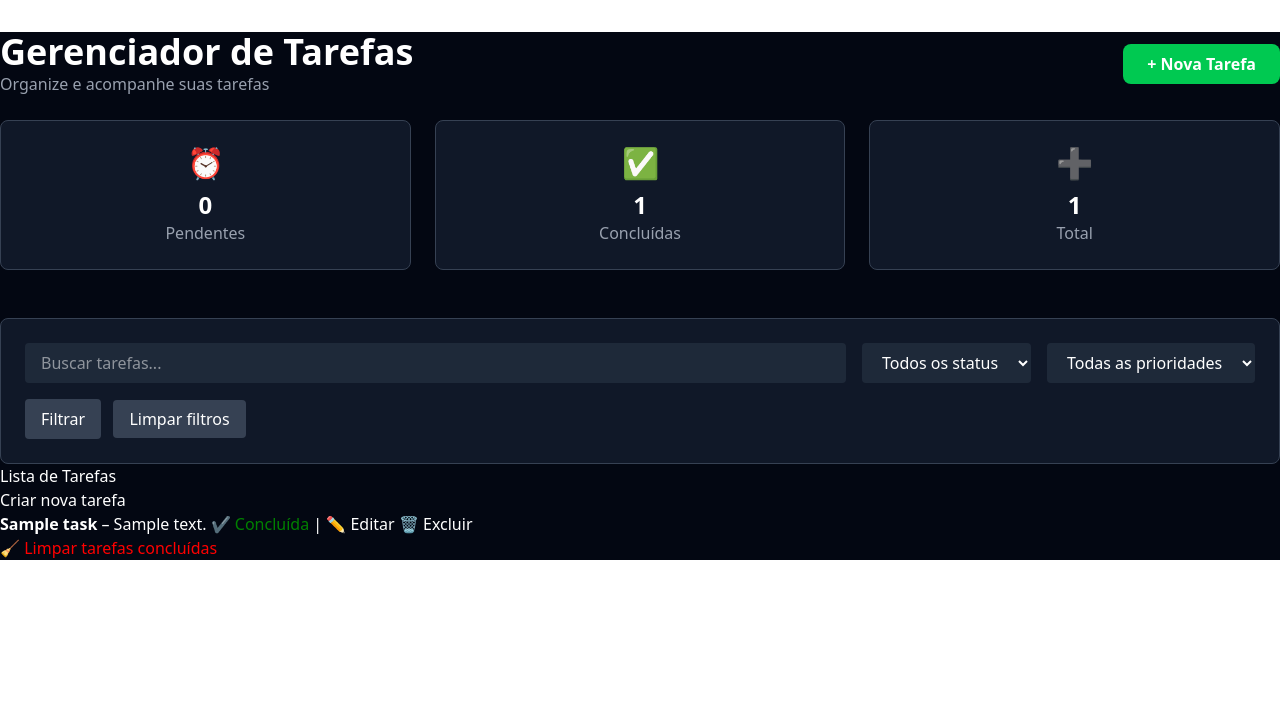
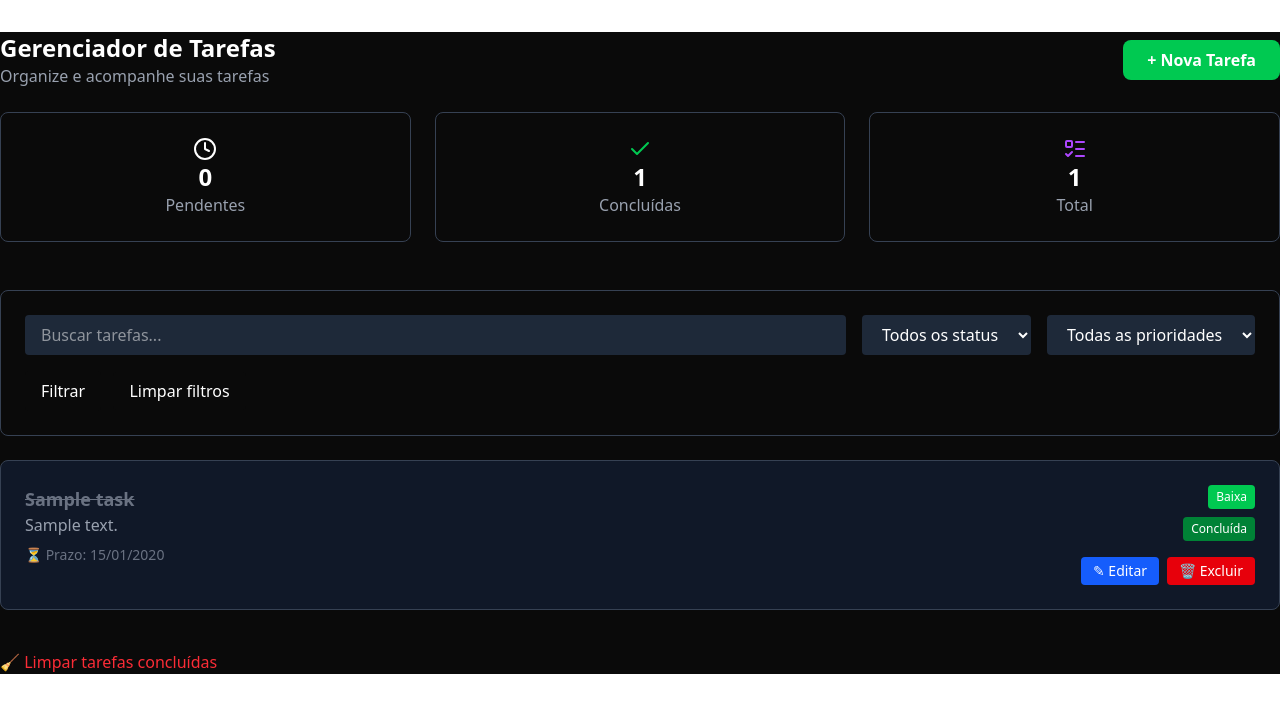
Before and after one commit to vitor-bernardo/app-tarefas-django, a Django app: page /tarefas/ in a window 1280 px wide. Shown: the top 713 px of the page. Run offline with Django 5.2, Linux system fonts and the light colour scheme; tables that the repository leaves empty hold one stand-in row (values such as "Sample post"); style sheets or scripts are compiled from the project's sources; some libraries are stand-ins or nearby versions.

Commit message:
Estilização dashboard, alteração de cores e novos icones ao projeto

```diff
--- a/tarefas/templates/tarefas/listar.html
+++ b/tarefas/templates/tarefas/listar.html
@@ -1,34 +1,44 @@
 {% extends 'base.html' %}
 {% block content %}
 <div class="flex flex-col gap-6 mt-8">
+
+  <!-- Cabeçalho -->
   <div class="flex justify-between items-center">
     <div>
-      <h1 class="text-4xl font-bold text-white">Gerenciador de Tarefas</h1>
+      <h1 class="text-2xl font-bold mt-0">Gerenciador de Tarefas</h1>
       <p class="text-gray-400">Organize e acompanhe suas tarefas</p>
     </div>
-    <a href="{% url 'criar_tarefa' %}" class="bg-green-500 hover:bg-green-600 text-white font-semibold px-6 py-2 rounded-lg">+ Nova Tarefa</a>
+    <a href="{% url 'criar_tarefa' %}"
+       class="bg-green-500 hover:bg-green-600 text-white font-semibold px-6 py-2 rounded-lg">
+      + Nova Tarefa
+    </a>
   </div>
+
+  <!-- Cards de contagem -->
   <div class="flex gap-6">
-    <div class="bg-gray-900 border border-gray-700 rounded-lg p-6 flex-1 flex flex-col items-center">
-      <span class="text-green-400 text-3xl mb-2">⏰</span>
+    <div class="bg-neutral-950 border border-gray-700 rounded-lg p-6 flex-1 flex flex-col items-center">
+      <i data-lucide="clock" class="w-6 h-6"></i>
       <span class="text-2xl font-bold text-white">{{ pendentes_count }}</span>
       <span class="text-gray-400">Pendentes</span>
     </div>
-    <div class="bg-gray-900 border border-gray-700 rounded-lg p-6 flex-1 flex flex-col items-center">
-      <span class="text-green-400 text-3xl mb-2">✅</span>
+    <div class="bg-neutral-950 border border-gray-700 rounded-lg p-6 flex-1 flex flex-col items-center">
+      <i data-lucide="check" class="w-6 h-6 text-green-500"></i>
       <span class="text-2xl font-bold text-white">{{ concluidas_count }}</span>
       <span class="text-gray-400">Concluídas</span>
     </div>
-    <div class="bg-gray-900 border border-gray-700 rounded-lg p-6 flex-1 flex flex-col items-center">
-      <span class="text-blue-400 text-3xl mb-2">➕</span>
+    <div class="bg-neutral-950 border border-gray-700 rounded-lg p-6 flex-1 flex flex-col items-center">
+      <i data-lucide="list-todo" class="w-6 h-6 text-purple-500"></i>
       <span class="text-2xl font-bold text-white">{{ total_count }}</span>
       <span class="text-gray-400">Total</span>
     </div>
   </div>
+
   <!-- Filtros -->
-  <form method="get" class="bg-gray-900 border border-gray-700 rounded-lg p-6 mt-6">
+  <form method="get" class="bg-neutral-950 border border-gray-700 rounded-lg p-6 mt-6">
+
     <div class="flex gap-4 mb-4">
-      <input type="text" name="q" value="{{ request.GET.q }}" placeholder="Buscar tarefas..." class="bg-gray-800 text-white px-4 py-2 rounded w-full" />
+      <input type="text" name="q" value="{{ request.GET.q }}" placeholder="Buscar tarefas..."
+             class="bg-gray-800 text-white px-4 py-2 rounded w-full" />
       <select name="status" class="bg-gray-800 text-white px-4 py-2 rounded">
         <option value="">Todos os status</option>
         <option value="pendente" {% if request.GET.status == "pendente" %}selected{% endif %}>Pendentes</option>
@@ -41,36 +51,75 @@
         <option value="alta" {% if request.GET.prioridade == "alta" %}selected{% endif %}>Alta</option>
       </select>
     </div>
-    <button type="submit" class="bg-gray-700 text-white px-4 py-2 rounded mr-2">Filtrar</button>
-    <a href="{% url 'listar_tarefas' %}" class="bg-gray-700 text-white px-4 py-2 rounded">Limpar filtros</a>
+    <button type="submit" class="bg-neutral-950 text-white px-4 py-2 rounded mr-2">Filtrar</button>
+    <a href="{% url 'listar_tarefas' %}" class="bg-neutral-950 text-white px-4 py-2 rounded">Limpar filtros</a>
   </form>
+
+  <!-- Lista de tarefas -->
+  <div class="flex flex-col gap-4">
+    {% for tarefa in tarefas %}
+      <div class="bg-gray-900 border border-gray-700 rounded-lg p-6 flex justify-between items-start">
+
+        <div>
+          <h2 class="text-lg font-semibold {% if tarefa.done %}line-through text-gray-500{% else %}text-white{% endif %}">
+            {{ tarefa.title }}
+          </h2>
+          <p class="text-gray-400">{{ tarefa.description }}</p>
+
+          <!-- Datas -->
+          <div class="flex gap-4 text-gray-500 text-sm mt-2">
+            {% if tarefa.start_date %}
+              <span>📅 Início: {{ tarefa.start_date|date:"d/m/Y" }}</span>
+            {% endif %}
+            {% if tarefa.deadline %}
+              <span>⏳ Prazo: {{ tarefa.deadline|date:"d/m/Y" }}</span>
+            {% endif %}
+            {% if tarefa.deadline and tarefa.deadline < today and not tarefa.done %}
+              <span class="text-red-500 font-bold">⚠️ Vencida</span>
+            {% endif %}
+          </div>
+        </div>
+
+        <!-- Lado direito: prioridade, status e botões -->
+        <div class="flex flex-col items-end gap-2">
+          <!-- Prioridade -->
+          {% if tarefa.prioridade == "alta" %}
+            <span class="bg-red-600 text-white text-xs px-2 py-1 rounded">Alta</span>
+          {% elif tarefa.prioridade == "media" %}
+            <span class="bg-yellow-500 text-black text-xs px-2 py-1 rounded">Média</span>
+          {% elif tarefa.prioridade == "baixa" %}
+            <span class="bg-green-500 text-white text-xs px-2 py-1 rounded">Baixa</span>
+          {% endif %}
+
+          <!-- Status -->
+          {% if tarefa.done %}
+            <span class="bg-green-700 text-white text-xs px-2 py-1 rounded">Concluída</span>
+          {% else %}
+            <span class="bg-gray-700 text-white text-xs px-2 py-1 rounded">Pendente</span>
+          {% endif %}
+
+          <!-- Ações -->
+          <div class="flex gap-2 mt-2">
+            {% if not tarefa.done %}
+              <a href="{% url 'alternar_status' tarefa.id %}"
+                 class="bg-green-600 hover:bg-green-700 text-white px-3 py-1 rounded text-sm">✓ Concluir</a>
+            {% endif %}
+            <a href="{% url 'editar_tarefa' tarefa.id %}"
+               class="bg-blue-600 hover:bg-blue-700 text-white px-3 py-1 rounded text-sm">✎ Editar</a>
+            <a href="{% url 'excluir_tarefa' tarefa.id %}"
+               class="bg-red-600 hover:bg-red-700 text-white px-3 py-1 rounded text-sm">🗑 Excluir</a>
+          </div>
+        </div>
+      </div>
+    {% empty %}
+      <p class="text-gray-400 text-center">Nenhuma tarefa cadastrada.</p>
+    {% endfor %}
+  </div>
+
+  <div class="mt-4">
+    <a href="{% url 'limpar_concluidas' %}"
+       class="text-red-500 hover:underline">🧹 Limpar tarefas concluídas</a>
+  </div>
+
 </div>
-
-<h1>Lista de Tarefas</h1>
-
-
-<a href="{% url 'criar_tarefa' %}">Criar nova tarefa</a>
-
-<ul>
-  {% for tarefa in tarefas %}
-    <li>
-      <strong>{{ tarefa.title }}</strong> – {{ tarefa.description }}
-      {% if tarefa.deadline and tarefa.deadline < today and not tarefa.done %}
-        <span style="color:red;">⚠️ Vencida</span>
-      {% endif %}
-      {% if tarefa.done %}
-        <span style="color:green;">✔️ Concluída</span>
-      {% else %}
-        <a href="{% url 'alternar_status' tarefa.id %}">✅ Marcar como concluída</a>
-      {% endif %}
-      |
-      <a href="{% url 'editar_tarefa' tarefa.id %}">✏️ Editar</a>
-      <a href="{% url 'excluir_tarefa' tarefa.id %}">🗑️ Excluir</a>
-    </li>
-  {% empty %}
-    <li>Nenhuma tarefa cadastrada.</li>
-  {% endfor %}
-</ul>
-
-<a href="{% url 'limpar_concluidas' %}" style="color:red;">🧹 Limpar tarefas concluídas</a>
 {% endblock %}
--- a/tarefas/views.py
+++ b/tarefas/views.py
@@ -32,6 +32,7 @@ class ListarTarefasView(ListView):
         context['pendentes_count'] = Task.objects.filter(done=False).count()
         context['concluidas_count'] = Task.objects.filter(done=True).count()
         context['total_count'] = Task.objects.count()
+        context['today'] = date.today()
         return context
 
 class ListarTarefasPendentesView(ListView):
--- a/theme/templates/base.html
+++ b/theme/templates/base.html
@@ -3,14 +3,18 @@
 <html lang="pt-br">
 <head>
     <meta charset="UTF-8">
-    <title>{% block title %}Minha Aplicação Django{% endblock %}</title>
+    <title>{% block title %}Tarefas{% endblock %}</title>
     {% load static %}
     <link href="{% static 'css/dist/styles.css' %}" rel="stylesheet">
     <meta name="viewport" content="width=device-width, initial-scale=1.0">
     <meta http-equiv="X-UA-Compatible" content="ie=edge">
     {% tailwind_css %}
 </head>
-<body class="bg-gray-950 text-white">
+<body class="bg-neutral-950 text-white">
     {% block content %}{% endblock %}
 </body>
+<script src="https://unpkg.com/lucide@latest"></script>
+<script>
+  lucide.createIcons();
+</script>
 </html>
```
